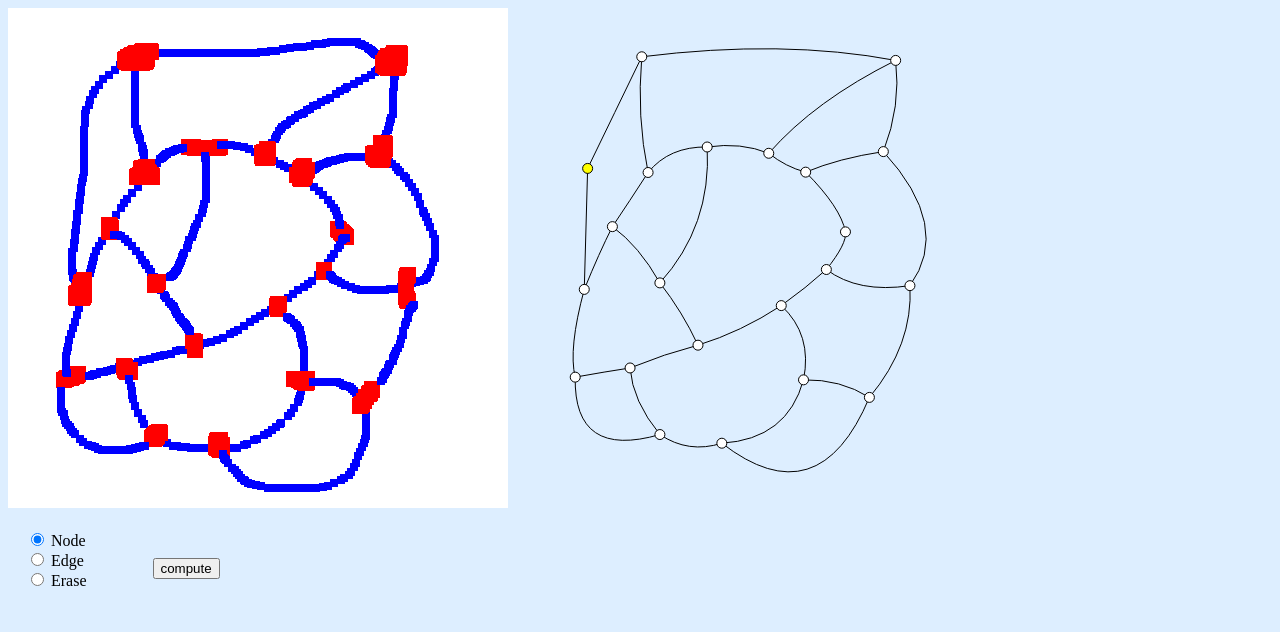
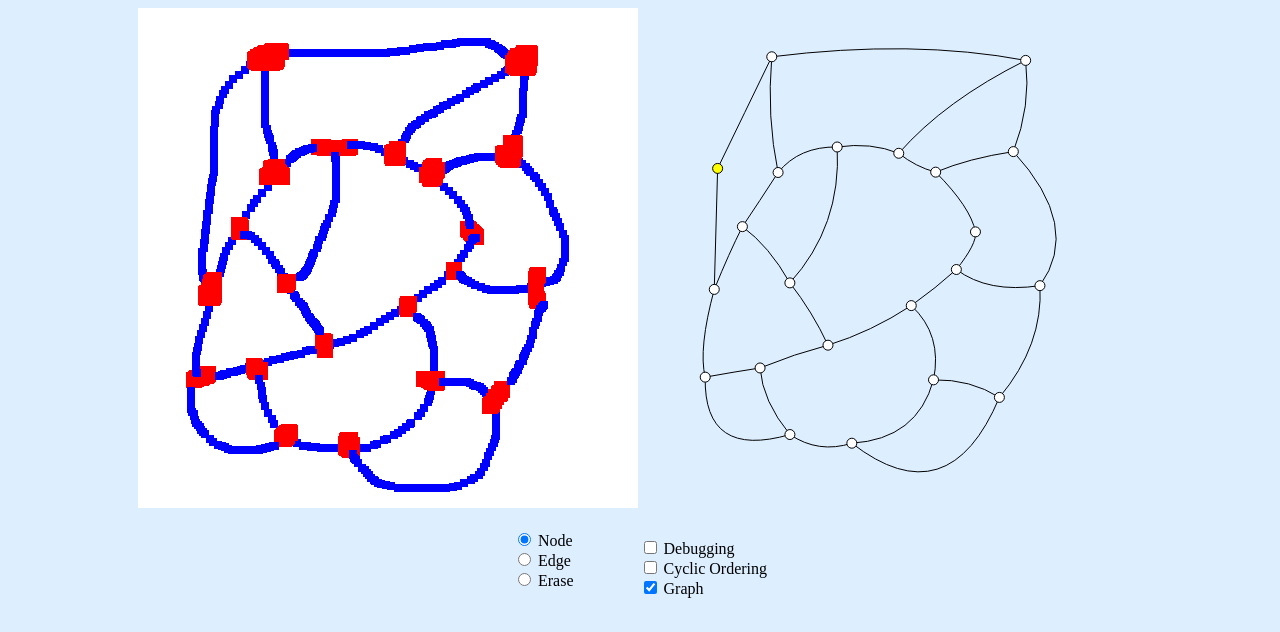
Before and after one commit to jcreedcmu/lambda-map-drawer, a website built with webpack: page public/index.html in a window 1280 px wide. Built offline with nearby package versions, Linux system fonts and the light colour scheme.

Commit message:
Nicer layout.

```diff
--- a/public/index.html
+++ b/public/index.html
@@ -3,10 +3,13 @@
 	 <link rel="stylesheet" type="text/css" href="style.css">
   </head>
   <body>
+	 <center>
 		<canvas id="c1"></canvas>
 		<canvas id="c2"></canvas>
 		<br>
-	 <table><tr><td>
+		<table>
+		  <tr>
+			 <td>
 				<form id="tool">
 				  <label>
 					 <input type="radio" name="paint" value="node" checked>
@@ -25,8 +28,24 @@
 				</form>
 			 </td>
 			 <td class="padleft">
-			 <button id="compute">compute</button>
+				<label>
+				  <input type="checkbox" id="renderDebug">
+				  Debugging
+				</label>
+				<br>
+				<label>
+				  <input type="checkbox" id="renderCyclic">
+				  Cyclic Ordering
+				</label>
+				<br>
+				<label>
+				  <input type="checkbox" id="renderGraph" checked>
+				  Graph
+				</label>
 			 </td>
+		  </tr>
+		</table>
+	 </center>
 	 <script src="/js/bundle.js"></script>
   </body>
 </html>
--- a/src/index.ts
+++ b/src/index.ts
@@ -51,7 +51,7 @@ function renderConjoined(sa: SizedArray): ImageData {
       id.data[ix2 + 0] = (sa.data[ix1] * 17) & 255;
       id.data[ix2 + 1] = (sa.data[ix1] * 71) & 255;
       id.data[ix2 + 2] = (sa.data[ix1] * 157) & 255;
-      id.data[ix2 + 3] = sa.data[ix1] ? 64 : 0;
+      id.data[ix2 + 3] = sa.data[ix1] ? 128 : 0;
     }
   }
   return id;
@@ -61,7 +61,7 @@ function renderDebug(conj: ConjoinedData, c2: Canvas) {
   c2.d.putImageData(renderConjoined(conj.array), 0, 0);
   Object.keys(conj.avg).forEach(i => {
     const p = conj.avg[i];
-    c2.d.fillStyle = "black";
+    c2.d.fillStyle = "white";
     c2.d.fillRect(Math.floor(p.x) - 3, Math.floor(p.y) - 3, 6, 6);
   });
 }
@@ -115,27 +115,36 @@ function renderGraph(g: RootedGraphData, c: Canvas) {
   }
 }
 
+function enabled(id: string): boolean {
+  return (document.getElementById(id) as HTMLFormElement).checked;
+}
+
 function go() {
   const c1 = getCanvas('c1');
   c1.d.drawImage(l.data.img['sample'], 0, 0);
   const c2 = getCanvas('c2');
+
+  ['renderDebug', 'renderCyclic', 'renderGraph'].forEach(id => {
+    document.getElementById(id)!.addEventListener('change', compute);
+  });
+
 
   function compute() {
     const dat = c1.d.getImageData(0, 0, c1.c.width, c1.c.height);
     const conj = findConjoined(dat);
     const g = findRootedGraph(findGraph(conj));
     c2.d.clearRect(0, 0, c2.c.width, c2.c.height);
-    //    renderDebug(conj, c2);
-    //    renderCyclicOrdering(g, c2);
-    renderGraph(g, c2);
-    //    console.log(JSON.stringify(g, null, 2));
+    if (enabled('renderDebug')) renderDebug(conj, c2);
+    if (enabled('renderCyclic')) renderCyclicOrdering(g, c2);
+    if (enabled('renderGraph')) renderGraph(g, c2);
   }
 
-  document.getElementById('compute')!.addEventListener('click', compute);
+  //  document.getElementById('compute')!.addEventListener('click', compute);
 
   let prev: Point | undefined = undefined;
 
   function paint(p: Point) {
+    p = u.vint(p);
     const t = currentTool();
     const size = sizeOfTool(t)
     c1.d.fillStyle = colorOfTool(t);
--- a/src/util.ts
+++ b/src/util.ts
@@ -29,3 +29,7 @@ export function vscale(b: Point, s: number): Point {
 export function vavg(a: Point, b: Point): Point {
   return vdiv(vplus(a, b), 2);
 }
+
+export function vint(a: Point): Point {
+  return { x: Math.floor(a.x), y: Math.floor(a.y) };
+}
```
Lines whose indentation alone changed are shown as unchanged.
